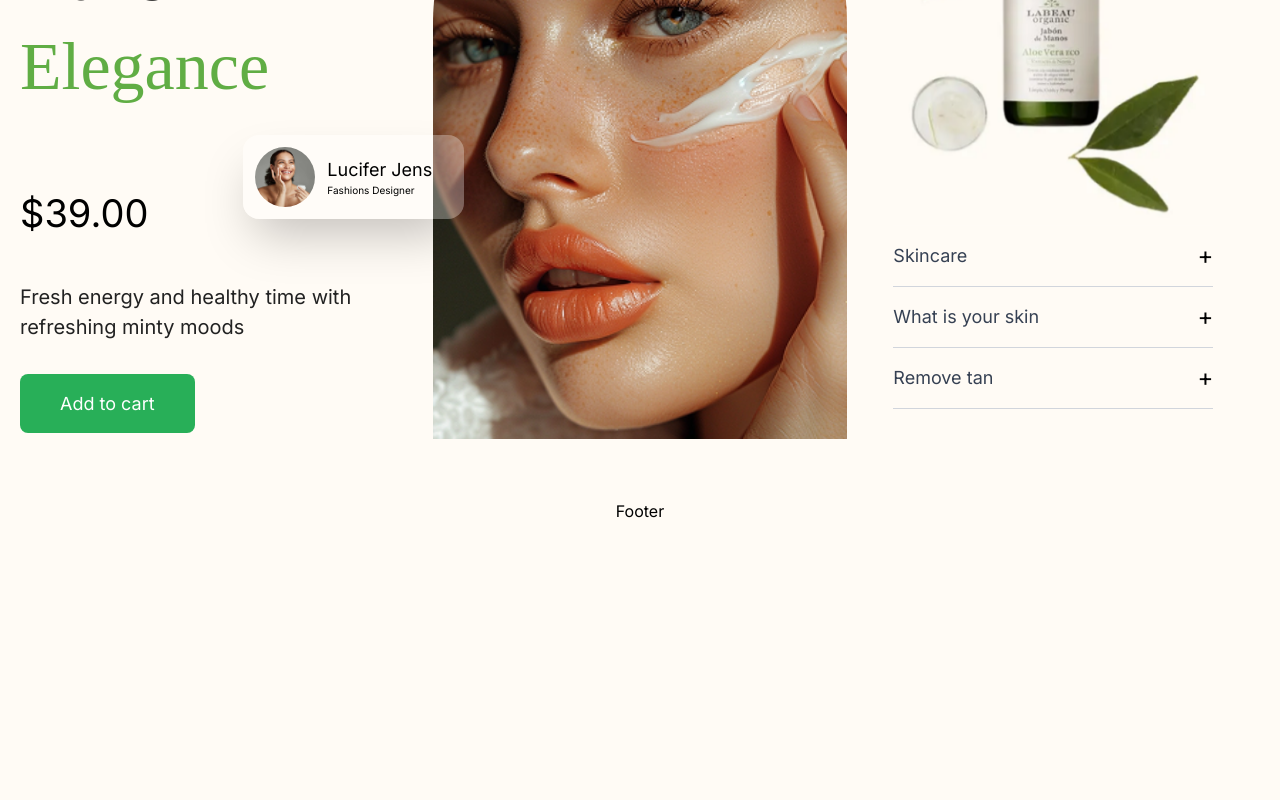
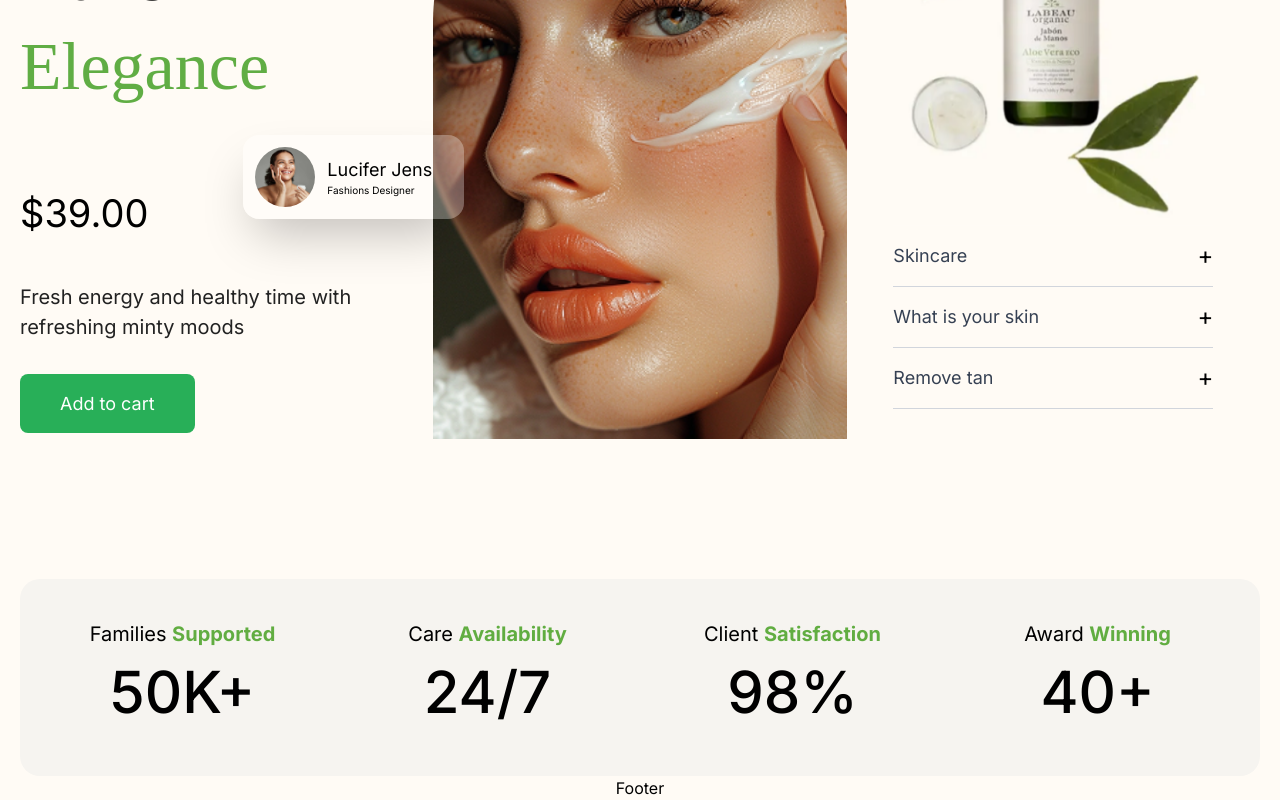
Before and after one commit to GuriWeb31/Glowvy, a React (Vite) app: page / in a window 1280 px wide. Shown: the part 325-1125 px from the top of the page. Before the commit the page ends 848 px from the top, so only its background shows below. Built offline with nearby package versions, Linux system fonts and the light colour scheme; a web font is replaced by a local one.

Commit message:
counter add

```diff
--- a/src/App.css
+++ b/src/App.css
@@ -46,3 +46,26 @@ h1.elegance {
 .sign-up:hover {
     background: #28af58;
 }
+
+.floating {
+  animation: floating 3s ease-in-out infinite;
+}
+
+@keyframes floating {
+  0%, 100% {
+    transform: translateY(0);
+  }
+  50% {
+    transform: translateY(-15px);
+  }
+}
+.fade-up {
+  opacity: 0;
+  transform: translateY(30px);
+  transition: all 0.7s ease-out;
+}
+
+.fade-up.show {
+  opacity: 1;
+  transform: translateY(0px);
+}
--- a/src/App.jsx
+++ b/src/App.jsx
@@ -4,11 +4,13 @@ import { BrowserRouter as Router, Routes, Route } from 'react-router-dom';
 import Navbar from './screens/Inc/Navbar';
 import Footer from './screens/Inc/Footer';
 import Banner from './screens/Inc/Banner';
+import WhyChoose from './screens/WhyChoose';
 
 function Home() {
   return (
     <>
       <Banner />
+      <WhyChoose />
     </>
   );
 }
--- a/src/screens/Accordion/index.jsx
+++ b/src/screens/Accordion/index.jsx
@@ -40,7 +40,7 @@ const AccordionItem = ({ title, content }) => {
 
 const Accordion = () => {
   return (
-    <div className="w-80   m-auto">
+    <div className="w-80   m-auto ">
       <AccordionItem
         title="Skincare"
         content="Fresh energy and healthy time with refreshing minty moods."
--- a/src/screens/Inc/Banner/index.jsx
+++ b/src/screens/Inc/Banner/index.jsx
@@ -19,11 +19,11 @@ const Banner = () => {
             <button className='bg-[#28AF58] text-white px-10 py-4 text-[18px] rounded-[8px] mt-8'>Add to cart</button>
           </div>
           <div className=''>
-            <div className='relative animate-fadeUp'>
+            <div className='relative animate-fadeUp '>
               <div className='absolute top-80 left-[-190px]'>
                 <div className='flex gap-3 items-center backdrop-blur-xl bg-white/30 p-3 pr-8 rounded-2xl shadow-2xl'>
                   <div>
-                     <img src={happywomen} alt='' className='w-15 h-15 rounded-full object-cover'/>
+                     <img src={happywomen} alt='' className='w-15 h-15 rounded-full object-cover '/>
                   </div>
                   <div>
                     <p className='text-[18px]'>Lucifer Jens</p>
@@ -32,7 +32,7 @@ const Banner = () => {
                 </div>
               </div>
             </div>
-            <img src={close} alt='' className='w-full rounded-t-[300px]'/>
+            <img src={close} alt='' className='w-full rounded-t-[300px] '/>
           </div>
           <div className='pt-12'>
             <div className=''>
--- /dev/null
+++ b/src/screens/WhyChoose/index.jsx
@@ -0,0 +1,63 @@
+import React, { useEffect, useRef } from "react";
+
+
+const WhyChoose = () => {
+  const itemsRef = useRef([]);
+
+  useEffect(() => {
+    const observer = new IntersectionObserver(
+      (entries) => {
+        entries.forEach((entry) => {
+          if (entry.isIntersecting) {
+            const delay = entry.target.getAttribute("data-delay");
+            entry.target.style.transitionDelay = delay + "ms";
+            entry.target.classList.add("show");
+          }
+        });
+      },
+      { threshold: 0.3 }
+    );
+
+    itemsRef.current.forEach((el) => {
+      if (el) observer.observe(el);
+    });
+  }, []);
+
+  const data = [
+    { title: "Families Supported", value: "50K+" },
+    { title: "Care Availability", value: "24/7" },
+    { title: "Client Satisfaction", value: "98%" },
+    { title: "Award Winning", value: "40+" },
+  ];
+
+  return (
+    <section className="mt-20 px-5">
+      <div className="max-w-screen-xl m-auto">
+        <div className="bg-[#f6f4f0] p-10 rounded-[20px]">
+          <div className="grid grid-cols-1 xl:grid-cols-4 lg:grid-cols-4 md:grid-cols-4 gap-15 text-center">
+
+            {data.map((item, i) => (
+              <div
+                key={i}
+                ref={(el) => (itemsRef.current[i] = el)}
+                className="fade-up"
+                data-delay={i * 150}  // <-- delay: 0ms, 150ms, 300ms, 450ms
+              >
+                <h3 className="text-[20px]">
+                  {item.title.split(" ")[0]}{" "}
+                  <span className="text-[#61ad41] font-bold">
+                    {item.title.split(" ")[1]}
+                  </span>
+                </h3>
+                <h2 className="text-[58px] font-medium">{item.value}</h2>
+              </div>
+            ))}
+
+          </div>
+        </div>
+      </div>
+    </section>
+  );
+};
+
+export default WhyChoose;
```
